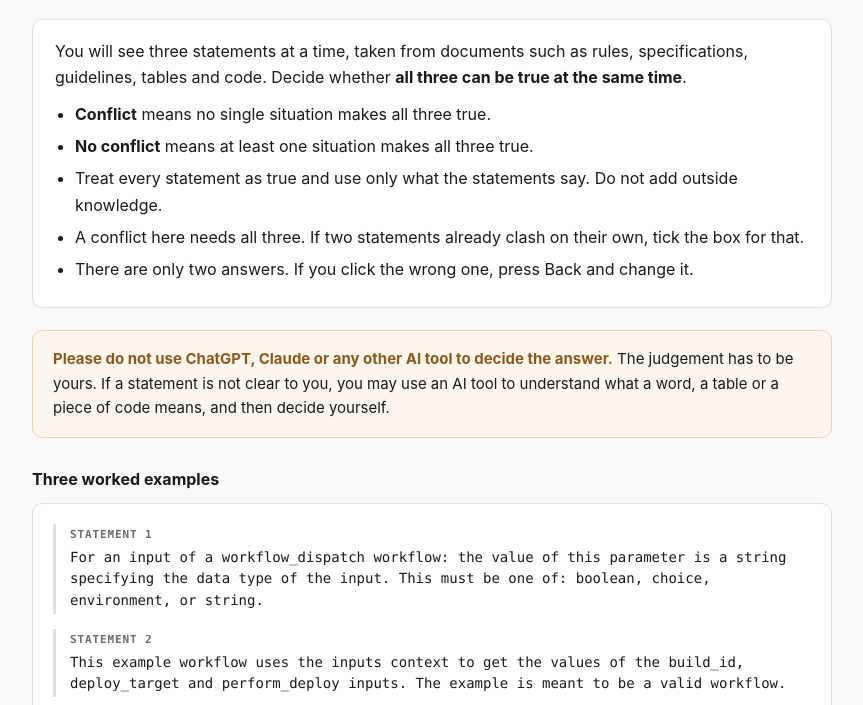
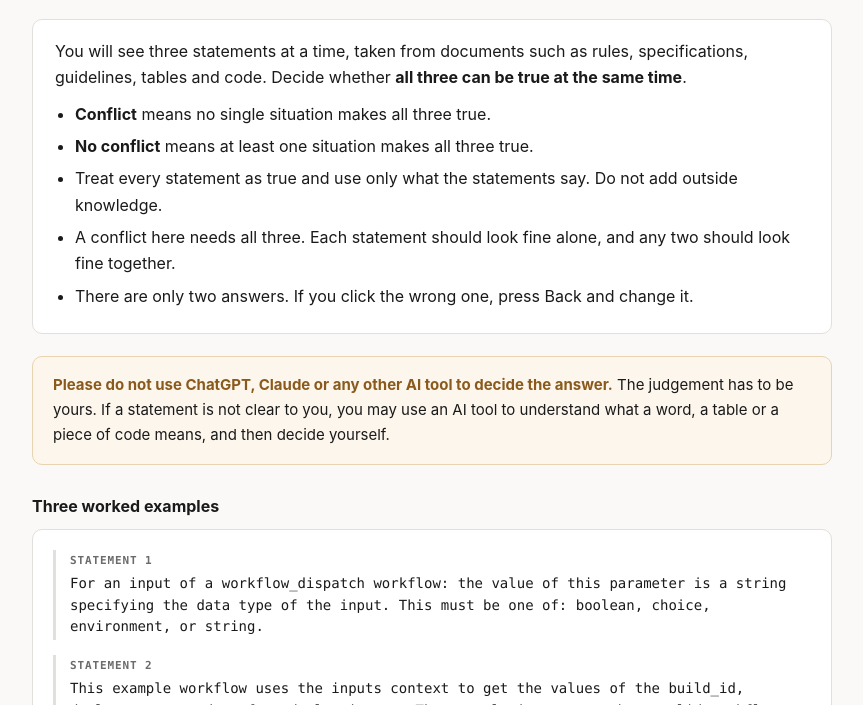
Before and after one commit to tharun-kumar-korinepalli/debtric-annotation, a plain HTML site: page index.html in a window 1280 px wide. Shown: the part 95-800 px from the top of the page, without its empty margins (208-1071 px from the left). Drawn offline with Linux system fonts and the light colour scheme.

Commit message:
remove the pair question

```diff
--- a/index.html
+++ b/index.html
@@ -37,7 +37,6 @@ button[disabled] { opacity:.4; cursor:default; }
 button[disabled]:hover { border-color:var(--line); }
 .row.nav { margin-top:16px; padding-top:14px; border-top:1px solid var(--line); }
 .prev { font-size:14px; color:var(--mut); margin:14px 0 0; }
-label.chk { display:flex; align-items:center; gap:8px; font-size:14px; color:var(--mut); margin:14px 0 0; cursor:pointer; }
 input[type=text] { font:inherit; padding:10px 12px; border:1px solid var(--line); border-radius:8px;
   width:100%; max-width:320px; }
 .note { font-size:13px; color:var(--mut); margin-top:16px; }
@@ -97,10 +96,9 @@ function nextUnanswered() {
 }
 function answered() { return Object.keys(state.answers).length; }
 function esc(s) { return String(s).replace(/[&<>]/g, c => ({ "&":"&amp;", "<":"&lt;", ">":"&gt;" })[c]); }
-function answer(label, pairBad) {
+function answer(label) {
   const item = DATA[idx];
-  const row = { annotator:state.name, id:item.id, label:label,
-                pair_contradictory: pairBad ? 1 : 0, at:new Date().toISOString() };
+  const row = { annotator:state.name, id:item.id, label:label, at:new Date().toISOString() };
   state.answers[item.id] = row;
   save(); post(row);
   go(idx + 1);
@@ -142,7 +140,7 @@ function intro() {
         <li><b>Conflict</b> means no single situation makes all three true.</li>
         <li><b>No conflict</b> means at least one situation makes all three true.</li>
         <li>Treat every statement as true and use only what the statements say. Do not add outside knowledge.</li>
-        <li>A conflict here needs all three. If two statements already clash on their own, tick the box for that.</li>
+        <li>A conflict here needs all three. Each statement should look fine alone, and any two should look fine together.</li>
         <li>There are only two answers. If you click the wrong one, press Back and change it.</li>
       </ul>
     </div>
@@ -202,8 +200,6 @@ function render() {
         <button class="pri${prev && prev.label === "conflict" ? " sel" : ""}" id="c">Conflict, they cannot</button>
         <button class="pri${prev && prev.label === "no_conflict" ? " sel" : ""}" id="n">No conflict, they can</button>
       </div>
-      <label class="chk"><input type="checkbox" id="p"${prev && prev.pair_contradictory ? " checked" : ""}>
-        Two of them already clash, without the third</label>
       ${prev ? `<p class="prev">You answered <b>${prev.label === "conflict" ? "Conflict" : "No conflict"}</b>.
         Press the other button to change it.</p>` : ""}
       <div class="row nav">
@@ -218,9 +214,8 @@ function render() {
       to understand what a word, a table or a piece of code means, and then decide yourself.
     </div>
     `;
-  const pb = () => document.getElementById("p").checked;
-  document.getElementById("c").onclick = () => answer("conflict", pb());
-  document.getElementById("n").onclick = () => answer("no_conflict", pb());
+  document.getElementById("c").onclick = () => answer("conflict");
+  document.getElementById("n").onclick = () => answer("no_conflict");
   document.getElementById("bk").onclick = () => go(idx - 1);
   document.getElementById("fw").onclick = () => go(idx + 1);
   document.getElementById("rev").onclick = e => { e.preventDefault(); intro(); };
```
